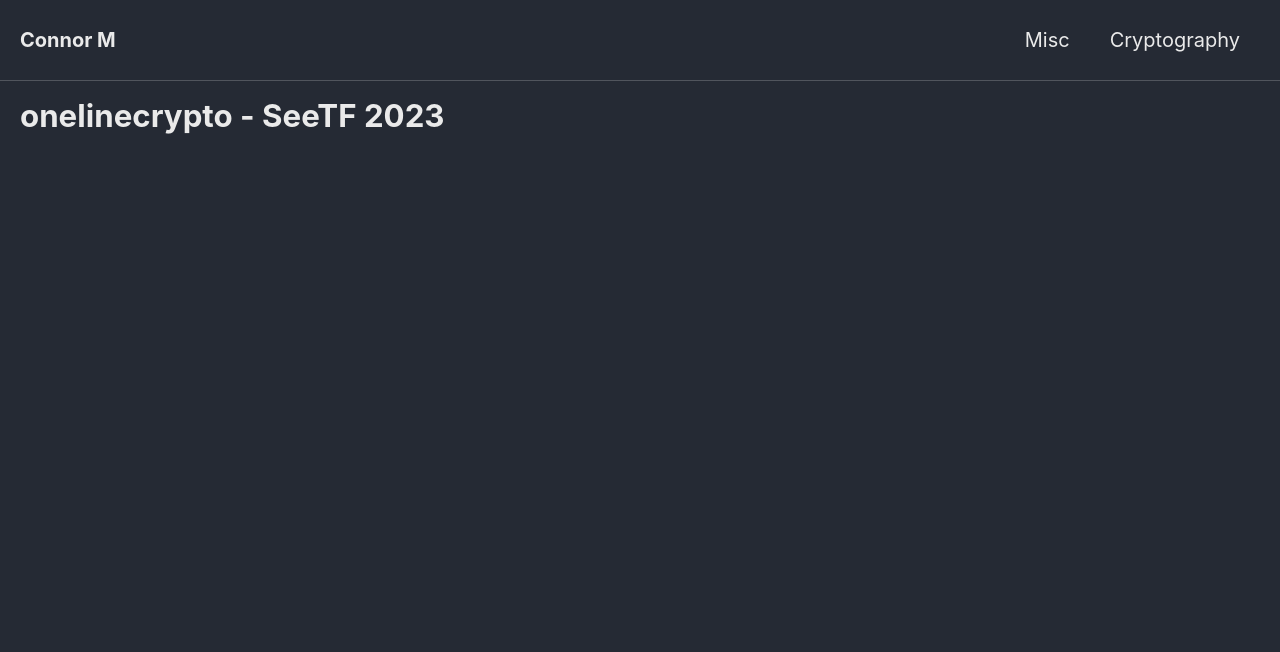
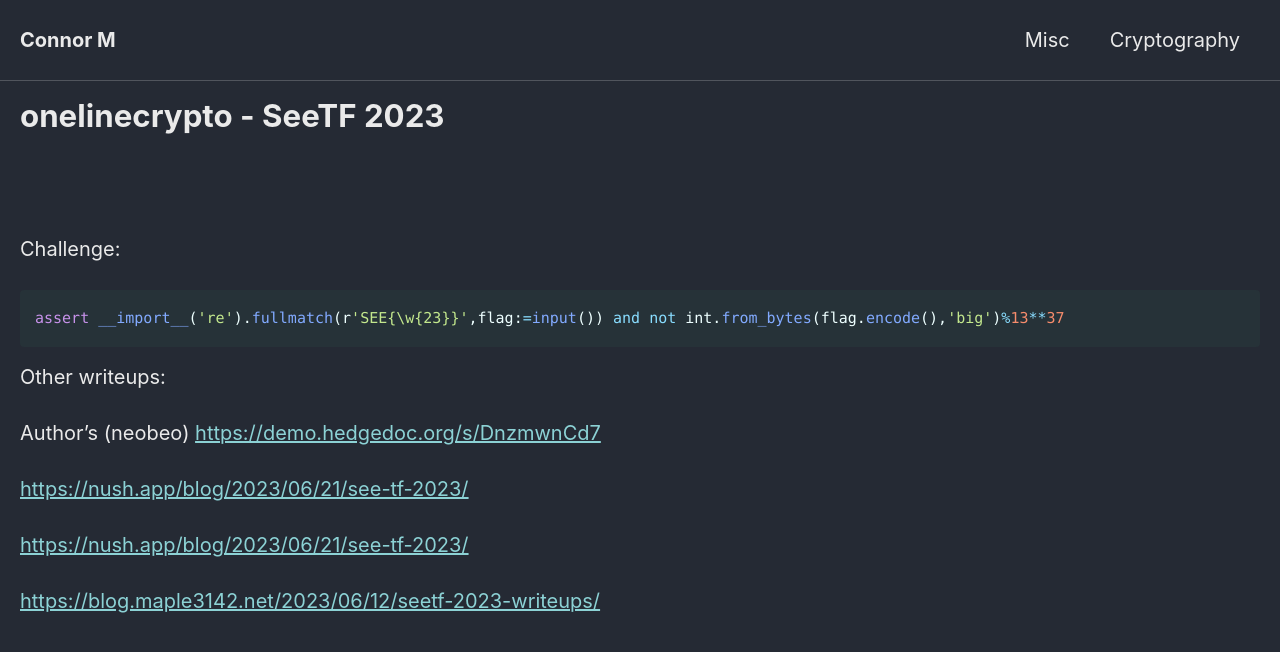
Before and after one commit to Connor-McCartney/Connor-McCartney.github.io, a Jekyll site: the page built from _pages/cryptography/other/onelinecrypto-SeeTF-2023.md, in a window 1280 px wide. Shown: the top 652 px of the page. Built offline with Jekyll 4.4.1, drawn with Linux system fonts in a browser that asks for light colours; cached includes are drawn as plain includes.

Commit message:
Update onelinecrypto-SeeTF-2023.md

````diff
--- a/_pages/cryptography/other/onelinecrypto-SeeTF-2023.md
+++ b/_pages/cryptography/other/onelinecrypto-SeeTF-2023.md
@@ -5,3 +5,20 @@ title: onelinecrypto - SeeTF 2023
 
 <br>
 <br>
+
+Challenge:
+
+```python
+assert __import__('re').fullmatch(r'SEE{\w{23}}',flag:=input()) and not int.from_bytes(flag.encode(),'big')%13**37
+```
+
+Other writeups:
+
+
+Author's (neobeo) <https://demo.hedgedoc.org/s/DnzmwnCd7>
+
+<https://nush.app/blog/2023/06/21/see-tf-2023/>
+
+<https://nush.app/blog/2023/06/21/see-tf-2023/>
+
+<https://blog.maple3142.net/2023/06/12/seetf-2023-writeups/>
````
